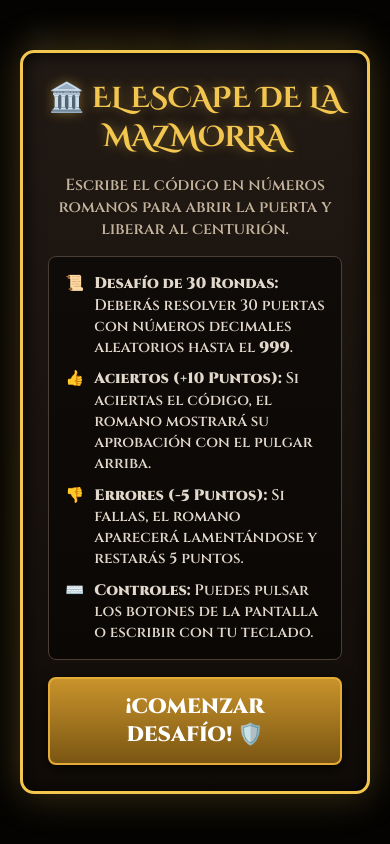
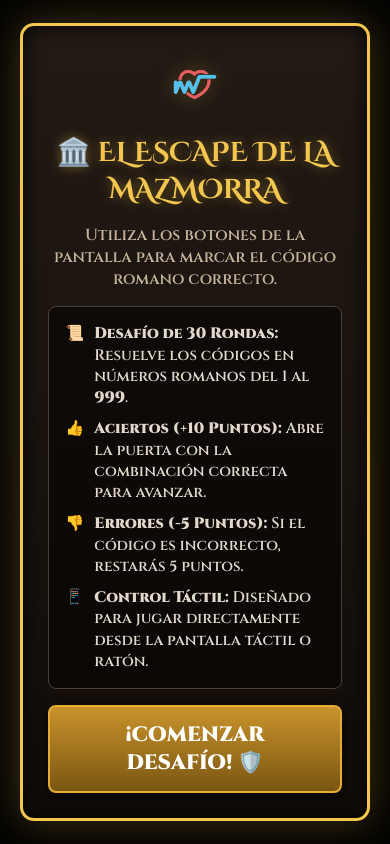
Before and after one commit to mateamigos/numerosromanosmazmorra, a plain HTML site: page index.html in a window 390 px wide. Drawn offline with Linux system fonts and the light colour scheme.

Commit message:
Add files via upload

```diff
--- a/index.html
+++ b/index.html
@@ -52,12 +52,35 @@
       pointer-events: none;
     }
 
+    /* --- LOGO DE LA EDITORIAL --- */
+    .editorial-logo-modal {
+      height: clamp(50px, 8vh, 85px);
+      width: auto;
+      max-width: 80%;
+      margin: 0 auto;
+      object-fit: contain;
+      filter: drop-shadow(0 0 10px rgba(243, 198, 79, 0.3));
+    }
+
+    .editorial-logo-hud {
+      height: clamp(26px, 4vh, 42px);
+      width: auto;
+      object-fit: contain;
+      filter: drop-shadow(0 0 4px rgba(255, 255, 255, 0.2));
+    }
+
+    .brand-container {
+      display: flex;
+      align-items: center;
+      gap: 12px;
+    }
+
     /* --- PANTALLAS MODALES (INICIAL Y FINAL) --- */
     .modal-overlay {
       position: absolute;
       inset: 0;
       z-index: 100;
-      background: rgba(5, 4, 3, 0.92);
+      background: rgba(5, 4, 3, 0.94);
       backdrop-filter: blur(10px);
       display: flex;
       justify-content: center;
@@ -82,12 +105,12 @@
       text-align: center;
       display: flex;
       flex-direction: column;
-      gap: clamp(10px, 2vh, 18px);
+      gap: clamp(10px, 2vh, 16px);
     }
 
     .modal-title {
       font-family: 'Cinzel Decorative', serif;
-      font-size: clamp(1.2rem, 3.5vh, 1.8rem);
+      font-size: clamp(1.2rem, 3.5vh, 1.7rem);
       color: var(--gold-primary);
       text-shadow: 0 0 12px var(--gold-glow);
     }
@@ -150,13 +173,13 @@
       background: rgba(20, 16, 13, 0.92);
       border: 2px solid var(--stone-border);
       border-radius: 8px;
-      padding: clamp(6px, 1vh, 12px) clamp(12px, 2vw, 24px);
+      padding: clamp(6px, 1vh, 10px) clamp(12px, 2vw, 20px);
       box-shadow: 0 4px 20px rgba(0,0,0,0.8);
     }
 
     .hud-title {
       font-family: 'Cinzel Decorative', serif;
-      font-size: clamp(0.85rem, 2.2vh, 1.3rem);
+      font-size: clamp(0.85rem, 2.2vh, 1.2rem);
       color: var(--gold-primary);
       text-shadow: 0 0 8px var(--gold-glow);
     }
@@ -309,24 +332,33 @@
       line-height: 1.1;
     }
 
-    .roman-input {
+    /* VISOR VIRTUAL SIN TECLADO NATIVO */
+    .roman-input-display {
       width: 100%;
       max-width: 400px;
+      min-height: clamp(42px, 6vh, 54px);
       background: #000;
       border: 2px solid var(--stone-border);
       border-radius: 6px;
       padding: clamp(6px, 1.2vh, 10px);
       font-family: 'Cinzel', serif;
-      font-size: clamp(1.1rem, 3vh, 1.6rem);
+      font-size: clamp(1.2rem, 3.2vh, 1.7rem);
+      font-weight: bold;
       color: #fff;
       text-align: center;
       letter-spacing: 4px;
-      outline: none;
+      display: flex;
+      justify-content: center;
+      align-items: center;
+      box-shadow: inset 0 0 10px rgba(0,0,0,0.8);
+      text-shadow: 0 0 8px var(--gold-glow);
     }
 
-    .roman-input:focus {
-      border-color: var(--gold-primary);
-      box-shadow: 0 0 12px var(--gold-glow);
+    .roman-input-display .placeholder-text {
+      color: #5a4838;
+      font-size: clamp(0.85rem, 2vh, 1rem);
+      letter-spacing: 2px;
+      font-weight: normal;
     }
 
     .roman-keypad {
@@ -340,16 +372,17 @@
     .key-btn {
       background: linear-gradient(180deg, #3d3025 0%, #221a14 100%);
       border: 1px solid #6b5542;
-      border-radius: 5px;
+      border-radius: 6px;
       color: #e2d9cc;
       font-family: 'Cinzel', serif;
-      font-size: clamp(0.9rem, 2.2vh, 1.2rem);
+      font-size: clamp(1rem, 2.4vh, 1.3rem);
       font-weight: 700;
-      padding: clamp(8px, 1.5vh, 12px) 0;
+      padding: clamp(10px, 1.8vh, 14px) 0;
       cursor: pointer;
       display: flex;
       justify-content: center;
       align-items: center;
+      touch-action: manipulation;
     }
 
     .key-btn:active { background: var(--gold-primary); color: #000; }
@@ -377,7 +410,7 @@
     .feedback-banner.success { color: var(--green-success); }
     .feedback-banner.error { color: var(--ruby-red); }
 
-    /* HORIZONTAL EN PANTALLAS ANCHAS / PIZARRAS */
+    /* HORIZONTAL EN PANTALLAS ANCHAS / PIZARRAS DIGITALES */
     @media (min-aspect-ratio: 1.2/1) and (min-height: 350px) {
       .main-layout { flex-direction: row; }
       .stage-container { flex: 1 1 50%; height: 100%; }
@@ -393,25 +426,26 @@
   <!-- PANTALLA INICIAL DE BIENVENIDA -->
   <div class="modal-overlay" id="startModal">
     <div class="modal-card">
+      <img src="logo.png" alt="Logo Editorial" class="editorial-logo-modal">
       <h1 class="modal-title">🏛️ EL ESCAPE DE LA MAZMORRA</h1>
-      <p style="color: #c5b49d;">Escribe el código en números romanos para abrir la puerta y liberar al centurión.</p>
+      <p style="color: #c5b49d;">Utiliza los botones de la pantalla para marcar el código romano correcto.</p>
 
       <div class="rules-list">
         <div class="rule-item">
           <span>📜</span>
-          <span><strong>Desafío de 30 Rondas:</strong> Deberás resolver 30 puertas con números decimales aleatorios hasta el <strong>999</strong>.</span>
+          <span><strong>Desafío de 30 Rondas:</strong> Resuelve los códigos en números romanos del 1 al <strong>999</strong>.</span>
         </div>
         <div class="rule-item">
           <span>👍</span>
-          <span><strong>Aciertos (+10 Puntos):</strong> Si aciertas el código, el romano mostrará su aprobación con el pulgar arriba.</span>
+          <span><strong>Aciertos (+10 Puntos):</strong> Abre la puerta con la combinación correcta para avanzar.</span>
         </div>
         <div class="rule-item">
           <span>👎</span>
-          <span><strong>Errores (-5 Puntos):</strong> Si fallas, el romano aparecerá lamentándose y restarás 5 puntos.</span>
+          <span><strong>Errores (-5 Puntos):</strong> Si el código es incorrecto, restarás 5 puntos.</span>
         </div>
         <div class="rule-item">
-          <span>⌨️</span>
-          <span><strong>Controles:</strong> Puedes pulsar los botones de la pantalla o escribir con tu teclado.</span>
+          <span>📱</span>
+          <span><strong>Control Táctil:</strong> Diseñado para jugar directamente desde la pantalla táctil o ratón.</span>
         </div>
       </div>
 
@@ -422,6 +456,7 @@
   <!-- PANTALLA FINAL (RESUMEN) -->
   <div class="modal-overlay hidden" id="endModal">
     <div class="modal-card">
+      <img src="logo.png" alt="Logo Editorial" class="editorial-logo-modal">
       <h1 class="modal-title" id="endTitle">🏆 ¡DESAFÍO COMPLETADO!</h1>
       <p id="endSubtitle" style="color: #c5b49d;">Has completado las 30 rondas de la mazmorra.</p>
 
@@ -438,7 +473,10 @@
   <!-- INTERFAZ DEL JUEGO -->
   <div class="game-viewport">
     <header class="hud-header">
-      <div class="hud-title">🏛️ MAZMORRA ROMANA</div>
+      <div class="brand-container">
+        <img src="logo.png" alt="Logo Editorial" class="editorial-logo-hud">
+        <div class="hud-title">🏛️ MAZMORRA ROMANA</div>
+      </div>
       <div class="hud-stats">
         <div>RONDA <span id="roundVal" class="stat-val">1/30</span></div>
         <div>PUNTOS <span id="scoreVal" class="stat-val">0</span></div>
@@ -451,12 +489,10 @@
         <div class="torch-light left">🔥</div>
 
         <div class="dungeon-arch" id="archFrame">
-          <!-- CÁMARA INTERIOR QUE REVELA LA IMAGEN CORRESPONDIENTE -->
           <div class="character-chamber" id="characterChamber">
-            <!-- Imagen inyectada dinámicamente -->
+            <!-- Imagen de ACIERTO.png o ERROR.png -->
           </div>
 
-          <!-- HOJA IZQUIERDA DE LA PUERTA -->
           <div class="door-leaf left">
             <svg style="width:100%;height:100%;" viewBox="0 0 100 200" preserveAspectRatio="none">
               <defs>
@@ -475,7 +511,6 @@
             </svg>
           </div>
 
-          <!-- HOJA DERECHA DE LA PUERTA -->
           <div class="door-leaf right">
             <svg style="width:100%;height:100%;" viewBox="0 0 100 200" preserveAspectRatio="none">
               <rect x="0" y="0" width="100" height="200" fill="url(#woodG)"/>
@@ -497,7 +532,10 @@
           <div class="decimal-number" id="decimalDisplay">47</div>
         </div>
 
-        <input type="text" id="romanInput" class="roman-input" placeholder="CÓDIGO" autocomplete="off">
+        <!-- VISOR INTERNO (SIN INPUT DE TEXTO TECLADO NATIVO) -->
+        <div id="romanDisplay" class="roman-input-display">
+          <span class="placeholder-text">INGRESA CÓDIGO</span>
+        </div>
 
         <div class="roman-keypad">
           <button class="key-btn" onclick="appendSymbol('I')">I</button>
@@ -517,11 +555,11 @@
   </div>
 
   <script>
-    /* --- REFERENCIA A TUS IMÁGENES DE ACIERTO Y ERROR --- */
+    /* --- REFERENCIA A IMÁGENES --- */
     const ACIERTO_IMG_HTML = `<img src="ACIERTO.png" alt="¡Acierto!" class="roman-character-img">`;
     const ERROR_IMG_HTML = `<img src="ERROR.png" alt="¡Error!" class="roman-character-img">`;
 
-    /* --- EFECTOS DE SONIDO SINTETIZADOS --- */
+    /* --- AUDIO SINTETIZADO --- */
     const AudioSys = {
       ctx: null,
       init() {
@@ -573,15 +611,16 @@
       }
     };
 
-    /* --- LÓGICA DEL JUEGO --- */
+    /* --- ESTADO DEL JUEGO --- */
     const MAX_ROUNDS = 30;
     let currentRound = 1;
     let currentScore = 0;
     let targetDecimal = 0;
+    let currentInputText = "";
     let isAnimating = false;
 
     const decimalDisplay = document.getElementById('decimalDisplay');
-    const romanInput = document.getElementById('romanInput');
+    const romanDisplay = document.getElementById('romanDisplay');
     const feedbackBanner = document.getElementById('feedbackBanner');
     const archFrame = document.getElementById('archFrame');
     const characterChamber = document.getElementById('characterChamber');
@@ -606,6 +645,14 @@
       return str;
     }
 
+    function updateDisplay() {
+      if (currentInputText.length === 0) {
+        romanDisplay.innerHTML = '<span class="placeholder-text">INGRESA CÓDIGO</span>';
+      } else {
+        romanDisplay.textContent = currentInputText;
+      }
+    }
+
     function startGame() {
       startModal.classList.add('hidden');
       currentRound = 1;
@@ -615,7 +662,6 @@
     }
 
     function generateRound() {
-      // Dificultad progresiva de 1 a 999
       let min = 1, max = 30;
       if (currentRound > 8 && currentRound <= 18) {
         min = 31; max = 300;
@@ -625,26 +671,30 @@
 
       targetDecimal = Math.floor(Math.random() * (max - min + 1)) + min;
       decimalDisplay.textContent = targetDecimal;
-      romanInput.value = '';
-      romanInput.focus();
+      currentInputText = "";
+      updateDisplay();
     }
 
     function appendSymbol(char) {
+      if (isAnimating) return;
       AudioSys.playClick();
-      romanInput.value += char;
-      romanInput.focus();
+      if (currentInputText.length < 12) {
+        currentInputText += char;
+        updateDisplay();
+      }
     }
 
     function clearInput() {
+      if (isAnimating) return;
       AudioSys.playClick();
-      romanInput.value = romanInput.value.slice(0, -1);
-      romanInput.focus();
+      currentInputText = currentInputText.slice(0, -1);
+      updateDisplay();
     }
 
     function validateCode() {
       if (isAnimating) return;
 
-      const userAttempt = romanInput.value.trim().toUpperCase();
+      const userAttempt = currentInputText.trim().toUpperCase();
       const expectedRoman = toRoman(targetDecimal);
 
       if (!userAttempt) {
@@ -655,13 +705,11 @@
       isAnimating = true;
 
       if (userAttempt === expectedRoman) {
-        // ACIERTO (+10 PUNTOS) Y MUESTRA ACIERTO.png
         currentScore += 10;
         AudioSys.playSuccess();
         showFeedback("¡CORRECTO! +10 PUNTOS", "success");
         characterChamber.innerHTML = ACIERTO_IMG_HTML;
       } else {
-        // ERROR (-5 PUNTOS) Y MUESTRA ERROR.png
         currentScore = Math.max(0, currentScore - 5);
         AudioSys.playError();
         showFeedback(`¡INCORRECTO! (-5 PTS) CÓDIGO: ${expectedRoman}`, "error");
@@ -671,7 +719,6 @@
       updateHUD();
       archFrame.classList.add('open');
 
-      // Animación de apertura y cambio de ronda
       setTimeout(() => {
         archFrame.classList.remove('open');
         showFeedback("", "");
@@ -713,14 +760,6 @@
       endModal.classList.add('hidden');
       startGame();
     }
-
-    romanInput.addEventListener('keydown', (e) => {
-      if (e.key === 'Enter') validateCode();
-    });
-
-    romanInput.addEventListener('input', function() {
-      this.value = this.value.toUpperCase().replace(/[^IVXLCDM]/g, '');
-    });
 
     /* --- FONDO DE PARTÍCULAS --- */
     const canvas = document.getElementById('ambientCanvas');
```
Also changed, not shown: logo.png (added).
